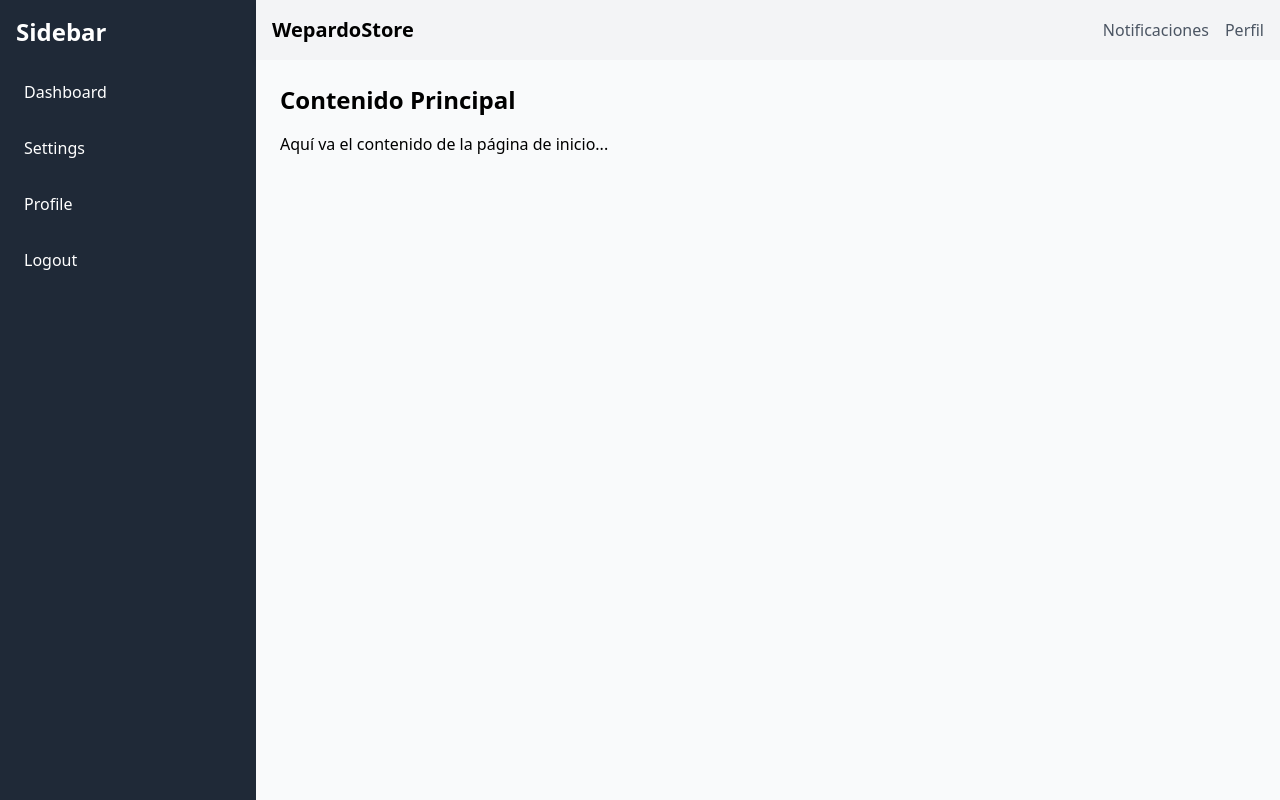
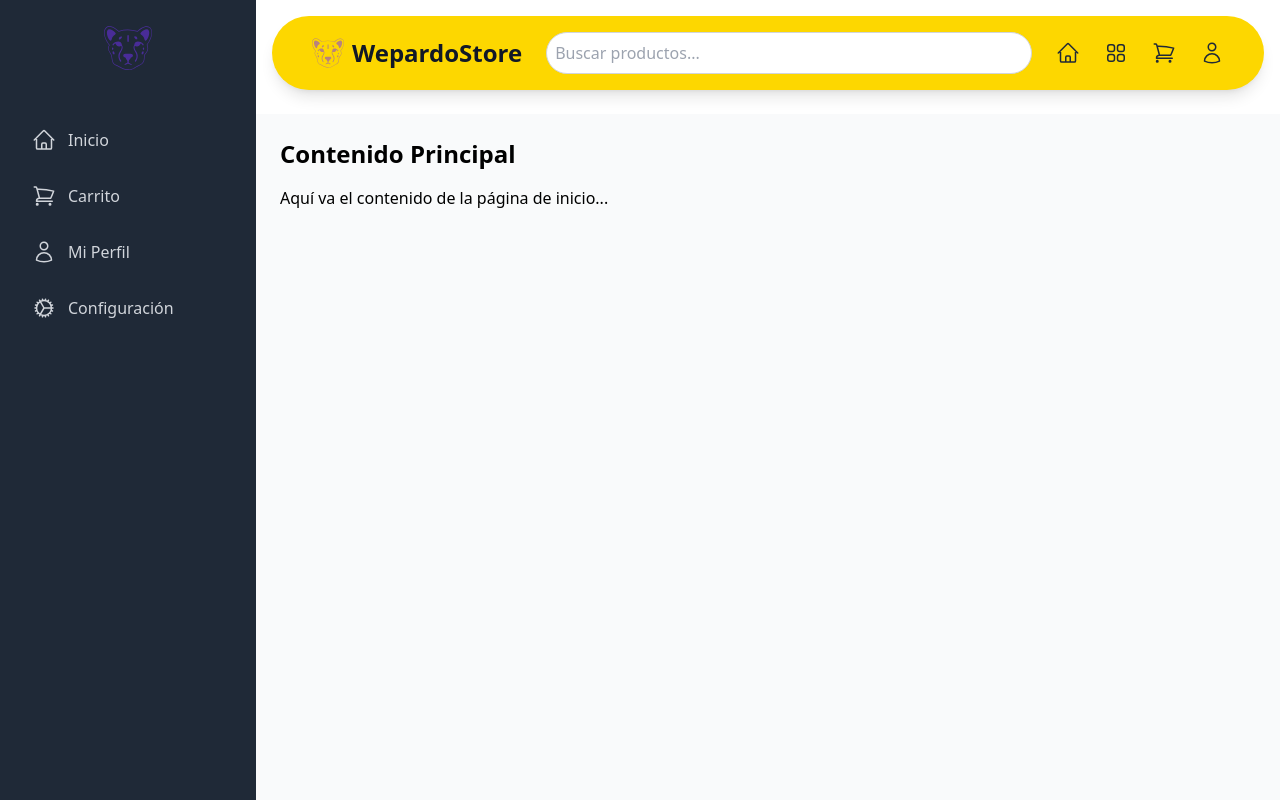
Before and after one commit to KennyASG/wepardos-Market-Place--frontend-, a React (Vite) app: page /home in a window 1280 px wide. Built offline with nearby package versions, Linux system fonts and the light colour scheme; sample sign-in values are in the browser's storage.

Commit message:
MOD: Componentes del Home

```diff
--- a/package.json
+++ b/package.json
@@ -11,6 +11,7 @@
   },
   "dependencies": {
     "@fontsource/nunito": "^5.1.0",
+    "@heroicons/react": "^2.1.5",
     "react": "^18.3.1",
     "react-dom": "^18.3.1",
     "react-router-dom": "^6.27.0"
--- a/src/App.jsx
+++ /dev/null
@@ -1,7 +0,0 @@
-export default function App() {
-  return (
-    <h1 className="text-3xl font-bold underline font-nunito">
-      Hello world!
-    </h1>
-  )
-}
--- /dev/null
+++ b/src/Utils/PrivateRoute.jsx
@@ -0,0 +1,13 @@
+// Utils/PrivateRoute.js
+import React from "react";
+import { Outlet, Navigate } from "react-router-dom";
+
+const PrivateRoute = () => {
+
+  const token = localStorage.getItem("token");
+
+
+  return token ? <Outlet /> : <Navigate to="/login" replace />;
+};
+
+export default PrivateRoute;
--- a/src/components/NavBar/Navbar.jsx
+++ b/src/components/NavBar/Navbar.jsx
@@ -1,12 +1,48 @@
-import React from "react";
+import React, { useState } from "react";
+import { HomeIcon, Squares2X2Icon, ShoppingCartIcon, UserIcon } from "@heroicons/react/24/outline";
 
-const Navbar = () => {
+const Navbar = ({ onSearch }) => {
+  const [searchQuery, setSearchQuery] = useState("");
+
+  const handleSearchChange = (e) => {
+    const query = e.target.value;
+    setSearchQuery(query);
+    onSearch(query);  // Enviar la consulta de búsqueda al componente principal
+  };
+
   return (
-    <div className="bg-gray-100 p-4 shadow-md flex items-center justify-between">
-      <h2 className="text-xl font-semibold">WepardoStore</h2>
-      <div className="flex items-center space-x-4">
-        <button className="text-gray-600 hover:text-gray-800">Notificaciones</button>
-        <button className="text-gray-600 hover:text-gray-800">Perfil</button>
+    <div className="bg-[#FDD700] p-4 shadow-lg rounded-full mx-4 mt-4 mb-6 flex items-center justify-between">
+      {/* Logo y Título */}
+      <div className="flex items-center ml-6 space-x-2">
+        <img src="./Chetah.svg" alt="Logo" className="w-8 h-8" />
+        <h2 className="text-gray-900 text-2xl font-semibold">WepardoStore</h2>
+      </div>
+
+      {/* Buscador */}
+      <div className="flex-grow mx-6">
+        <input
+          type="text"
+          placeholder="Buscar productos..."
+          value={searchQuery}
+          onChange={handleSearchChange}
+          className="w-full p-2 rounded-full border border-gray-300 focus:outline-none focus:ring-2 focus:ring-gray-500"
+        />
+      </div>
+
+      {/* Iconos de Navegación */}
+      <div className="flex items-center space-x-6 mr-6">
+        <button className="text-gray-800 hover:text-gray-900 transform hover:scale-110 transition-transform duration-200">
+          <HomeIcon className="w-6 h-6" />
+        </button>
+        <button className="text-gray-800 hover:text-gray-900 transform hover:scale-110 transition-transform duration-200">
+          <Squares2X2Icon className="w-6 h-6" />
+        </button>
+        <button className="text-gray-800 hover:text-gray-900 transform hover:scale-110 transition-transform duration-200">
+          <ShoppingCartIcon className="w-6 h-6" />
+        </button>
+        <button className="text-gray-800 hover:text-gray-900 transform hover:scale-110 transition-transform duration-200">
+          <UserIcon className="w-6 h-6" />
+        </button>
       </div>
     </div>
   );
--- a/src/components/SideBar/Sidebar.jsx
+++ b/src/components/SideBar/Sidebar.jsx
@@ -1,15 +1,32 @@
 import React from "react";
+import { HomeIcon, ShoppingCartIcon, UserIcon, CogIcon } from "@heroicons/react/24/outline";
 
 const Sidebar = () => {
   return (
-    <div className="w-64 bg-gray-800 text-white flex-shrink-0 p-4">
-      <h2 className="text-2xl font-bold mb-6">Sidebar</h2>
-      <ul>
-        <li className="mb-4 cursor-pointer hover:bg-gray-700 p-2 rounded">Dashboard</li>
-        <li className="mb-4 cursor-pointer hover:bg-gray-700 p-2 rounded">Settings</li>
-        <li className="mb-4 cursor-pointer hover:bg-gray-700 p-2 rounded">Profile</li>
-        <li className="mb-4 cursor-pointer hover:bg-gray-700 p-2 rounded">Logout</li>
-      </ul>
+    <div className="w-64 bg-gray-800 text-white p-6 flex flex-col space-y-6 h-full">
+
+      <div className="flex justify-center mb-6">
+        <img src="./Chetah.svg" alt="Logo" className="w-12 h-12" />
+      </div>
+
+      <nav className="flex flex-col space-y-4">
+        <button className="flex items-center space-x-3 text-gray-300 hover:text-white p-2 rounded-lg hover:bg-gray-700 transition-colors duration-200">
+          <HomeIcon className="w-6 h-6" />
+          <span>Inicio</span>
+        </button>
+        <button className="flex items-center space-x-3 text-gray-300 hover:text-white p-2 rounded-lg hover:bg-gray-700 transition-colors duration-200">
+          <ShoppingCartIcon className="w-6 h-6" />
+          <span>Carrito</span>
+        </button>
+        <button className="flex items-center space-x-3 text-gray-300 hover:text-white p-2 rounded-lg hover:bg-gray-700 transition-colors duration-200">
+          <UserIcon className="w-6 h-6" />
+          <span>Mi Perfil</span>
+        </button>
+        <button className="flex items-center space-x-3 text-gray-300 hover:text-white p-2 rounded-lg hover:bg-gray-700 transition-colors duration-200">
+          <CogIcon className="w-6 h-6" />
+          <span>Configuración</span>
+        </button>
+      </nav>
     </div>
   );
 };
--- a/src/main.jsx
+++ b/src/main.jsx
@@ -1,14 +1,11 @@
 import * as React from "react";
 import * as ReactDOM from "react-dom/client";
-import {BrowserRouter as Router,Routes,Route,} from "react-router-dom";
+import { BrowserRouter as Router, Routes, Route } from "react-router-dom";
 import "./index.css";
 import Home from "./routes/home";
 import Login from "./routes/login";
 import Register from "./routes/Register";
-//import PrivateRoute from "./components/PrivateRoute";
-//<Route element={<PrivateRoute />}>
-//</Route>
-
+import PrivateRoute from "./Utils/PrivateRoute";
 
 const AppRouter = () => {
   return (
@@ -16,9 +13,13 @@ const AppRouter = () => {
       <Routes>
         <Route path="/" element={<Login />} />
         <Route path="/login" element={<Login />} />
-        <Route path="/home" element={<Home />} />
-        <Route path="/register" element={<Register />}/>
 
+        {/* Rutas protegidas usando PrivateRoute */}
+        <Route element={<PrivateRoute />}>
+          <Route path="/home" element={<Home />} />
+        </Route>
+
+        <Route path="/register" element={<Register />} />
       </Routes>
     </Router>
   );
```
Also changed, not shown: 1 other file (tests, documents, lock files or other folders).
